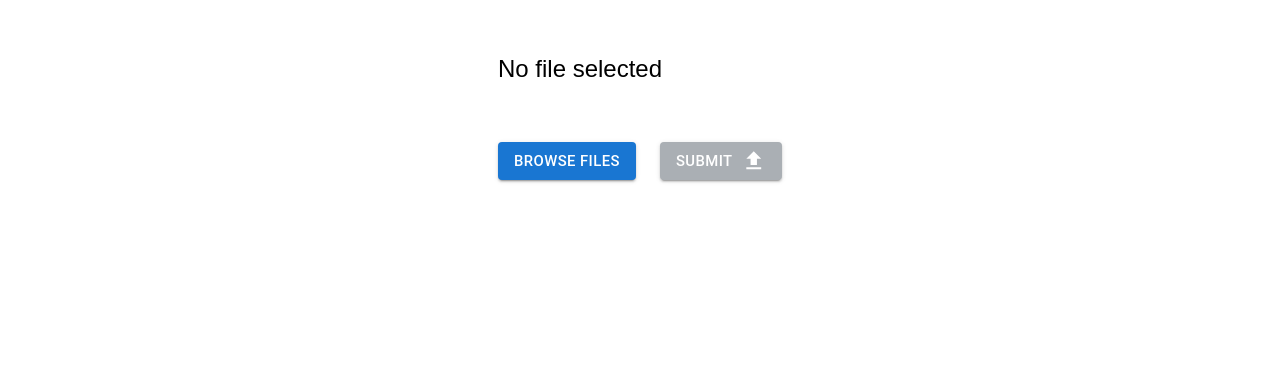
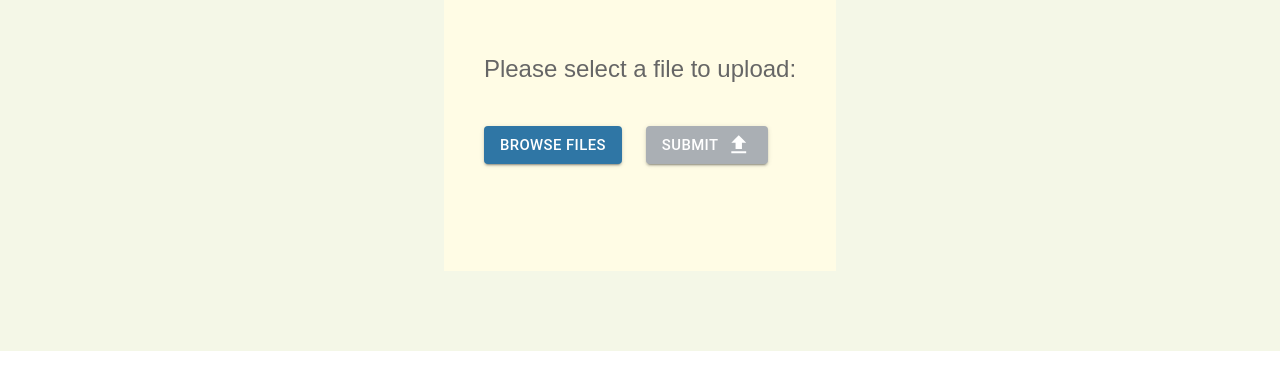
Before and after one commit to mrosefletcher/cps-file-upload, a Next.js app: page / in a window 1280 px wide. Shown: the part 116-506 px from the top of the page. Built offline with nearby package versions, Linux system fonts and the light colour scheme; a web font is replaced by a local one; what @smithy/fetch-http-handler would draw is missing.

Commit message:
Playing with colors and layout

```diff
--- a/src/Components/FileDisplay.tsx
+++ b/src/Components/FileDisplay.tsx
@@ -1,33 +1,32 @@
 import {Check, Clear} from '@mui/icons-material';
 import styled from '@emotion/styled';
 import React, {FC} from 'react';
+import { ERROR, SUCCESS } from '@/app/Theme/Colors';
 
-type FileDisplayProps = {
-    className: string,
-    filename: string,
-    check: boolean
-}
 
-const FileBase: FC<FileDisplayProps> = ({className, filename, check}) => {
-    return <div className={className}>{filename}{check? <StyledCheck/>: <StyledX/>}</div>
-}
 
-export const StyledFile = styled(FileBase)({
-    fontSize: '25px',
+const EmptyFile: FC = () => {
+    return <div/>;
+};
+
+export const StyledFile = styled.div({
+    display: 'flex',
+    fontSize: '17px',
+    backgroundColor: 'white',
     border: '1px solid black',
-    borderRadius: '5px',
-    boxShadow: '0px 2px 4px -1px rgba(0, 0, 0, 0.2)',
-    padding: '10px',
+    borderRadius: '3px',
+    padding: '0 10px ',
+    width: 'fit-content',
+    maxWidth: '75%',
 })
 
 export const StyledX = styled(Clear)({
-    color: 'red',
-    verticalAlign: 'middle',
-    alignSelf: 'right'
+    color: ERROR,
+    alignSelf: 'center'
 });
 
 export const StyledCheck = styled(Check)({
-    color: 'green',
-    verticalAlign: 'middle',
-    alignSelf: 'right'
+    color: SUCCESS,
+    alignSelf: 'center'
+
 });
--- a/src/Components/FileSelector.tsx
+++ b/src/Components/FileSelector.tsx
@@ -1,18 +1,16 @@
 'use client';
 
-import React, { FC } from 'react';
-import {
-  Container,
-  Box,
-  Button,
-  List,
-} from "@mui/material";
+import React, { FC, useRef, useState } from 'react';
+import styled from '@emotion/styled';
+import { Container, Box, Button, Divider } from "@mui/material";
 import UploadToS3 from '../app/S3Uploader';
-import { useRef, useState } from 'react';
 import { Upload } from '@mui/icons-material';
-import { StyledFile, StyledCheck, StyledX} from './FileDisplay';
-import { Header4 } from '@/app/Theme/Typography';
+import * as FileDisplay from './FileDisplay';
+import { Header4, Header5 } from '@/app/Theme/Typography';
+import * as Colors from '@/app/Theme/Colors';
+import * as Section from './Section';
 import {toast, ToastContainer} from 'react-toastify'
+
 import "react-toastify/dist/ReactToastify.css";
 
 
@@ -21,13 +19,20 @@ const USERNAME: string = "CPSUser1";
 const FileSelector: FC = () => {
 
     const inputRef = useRef<HTMLInputElement | null>(null);
-    const [fileList, setFileList]                   = useState<File[]>([]); //these set functions dont actually work but they gotta be there anyway
+    const [fileList, setFileList]                   = useState<File[]>([]);
     const [uploadedFilesList, setUploadedFilesList] = useState<File[]>([]);
-    const [submitActive, setSubmit]                 = useState(fileList.length > 0);
+    const [submitActive, setSubmit]                 = useState(fileList.length > 0? Colors.BLUE: Colors.GREYED);
+    const [fileSelected, setFileSelected]           = useState(fileList.length > 0 && uploadedFilesList.length >0);
+
+    const PleaseSelectFile = styled(Header5)`
+        display: ${fileSelected? 'none': 'block'};
+        color: ${Colors.ERROR};
+        font-style: italic;
+    `;
 
     function updateSubmit(){
         console.log(`in update submit: fileList.length = ${fileList.length}`);
-        fileList.length ? setSubmit(true) : setSubmit(false);
+        fileList.length ? setSubmit(Colors.SUCCESS) : setSubmit(Colors.GREYED);
     };
 
     function handleBrowse(e: React.MouseEvent<HTMLButtonElement>) {
@@ -60,30 +65,38 @@ const FileSelector: FC = () => {
 
 
     return (
-        <Container maxWidth="sm">
-            <Box sx={{mt: 20,display: "flex", flexDirection: "column", alignItems: "center"}}>
+
+
+            <Section.SectionBackground>
             <ToastContainer/>
-                <Box sx={{display: 'flex', flexDirection: 'column', alignItems: "left"}}>
-                    <Header4 className='' style={{display: fileList.length? 'none': 'block'}}>No file selected</Header4>
-                    <List>
-                        {fileList.map((item) => (
-                            <StyledFile key={item.name} className=''filename={item.name} check={false}></StyledFile>))}
-                        {uploadedFilesList.map((item) => (
-                            <StyledFile className='' key={item.name} filename={item.name} check={true}></StyledFile>))}
-                    </List>
-                    <Box sx={{ mt: 1, display: 'flex' }}>
-                        <Button variant="contained" sx={{ mt: 3, mb: 2 }} onClick={handleBrowse}>
+                <Section.SectionContent>
+                    <Header4 style={{color: Colors.TEXT.grey}}>Please select a file to upload:</Header4>
+                    <Box sx={{ mt: 1, display: 'flex' }}> {/* put the buttons in a row*/}
+                        <Button variant="contained" sx={{ mt: 3, mb: 2, backgroundColor: Colors.BLUE}} onClick={handleBrowse}>
                             Browse Files
                         </Button>
-                        <Button variant="contained" sx={{ mt: 3, mb: 2, ml: 3 }} style={{ backgroundColor: submitActive  ? 'rgb(25, 118, 210)' : '#AAAFB4' }} onClick={handleSubmit}>
+                        <Button variant="contained" sx={{ mt: 3, mb: 2, ml: 3 }} style={{ backgroundColor: submitActive }} onClick={handleSubmit}>
                             Submit
                             <Upload sx={{paddingLeft: 1}}/>
                         </Button>
                         <input ref={inputRef} type='file' hidden onChange={handleFileSelect} />
                     </Box>
-                </Box>
-            </Box>
-        </Container>
+                <Divider style={{marginBottom: '10px'}}/>
+                <FileDisplay.StyledFile style={{display: fileSelected? 'block': 'none'}}>no file selected</FileDisplay.StyledFile>
+                {fileList.map((item) => (
+                    <Section.DivFlexRow>
+                        <FileDisplay.StyledX/>
+                        <FileDisplay.StyledFile key={item.name}>{item.name}</FileDisplay.StyledFile>
+                    </Section.DivFlexRow>))}
+                {uploadedFilesList.map((item) => (
+                    <Section.DivFlexRow>
+                        <FileDisplay.StyledCheck/>
+                        <FileDisplay.StyledFile key={item.name}>{item.name}</FileDisplay.StyledFile>
+                        </Section.DivFlexRow>))}
+
+                </Section.SectionContent>
+            </Section.SectionBackground>
+
     )
 };
 
--- /dev/null
+++ b/src/Components/Section.tsx
@@ -0,0 +1,31 @@
+import styled from '@emotion/styled';
+import React, {FC} from 'react';
+import * as Colors from '@/app/Theme/Colors';
+
+export const MAX_CONTENT_WIDTH = 1200;
+export const SECTION_PADDING = '80px 40px';
+export const BREAKPOINTS = { sm: '600px', md: '900px', lg: '1000px', xl: '1200px' };
+
+export const SectionBackground= styled.div({
+    boxSizing: 'border-box',
+    display: 'block',
+    padding: SECTION_PADDING,
+    backgroundColor: Colors.BACKGROUND,
+});
+
+export const SectionContent= styled.div({
+    display: 'flex',
+    flexDirection: 'column',
+    margin: 'auto',
+    padding: SECTION_PADDING,
+    justifyContent: 'flex-start',
+    alignItems: 'flex-start',
+    width: 'fit-content',
+    maxWidth: MAX_CONTENT_WIDTH,
+    backgroundColor: Colors.YELLOW,
+});
+
+export const DivFlexRow = styled.div({
+    display: 'flex',
+    width: 'fit-content',
+});
--- /dev/null
+++ b/src/app/Theme/Colors.tsx
@@ -0,0 +1,7 @@
+export const SUCCESS = '#449c27';
+export const ERROR = '#ff0033';
+export const GREYED = '#AAAFB4';
+export const BACKGROUND = 'rgb(244, 247, 231)';
+export const YELLOW = '#fffce5';
+export const BLUE = 'rgb(47, 118, 165)';
+export const TEXT = {grey: '#666666'};
--- a/src/app/Theme/Typography.tsx
+++ b/src/app/Theme/Typography.tsx
@@ -31,7 +31,7 @@ export const Header4 = styled.div`
 
 export const Header5 = styled.div`
     font-weight: 300;
-    font-size: 17px;
+    font-size: 20px;
     line-height: 26px;
     margin: 10px 0;
 `;
```
